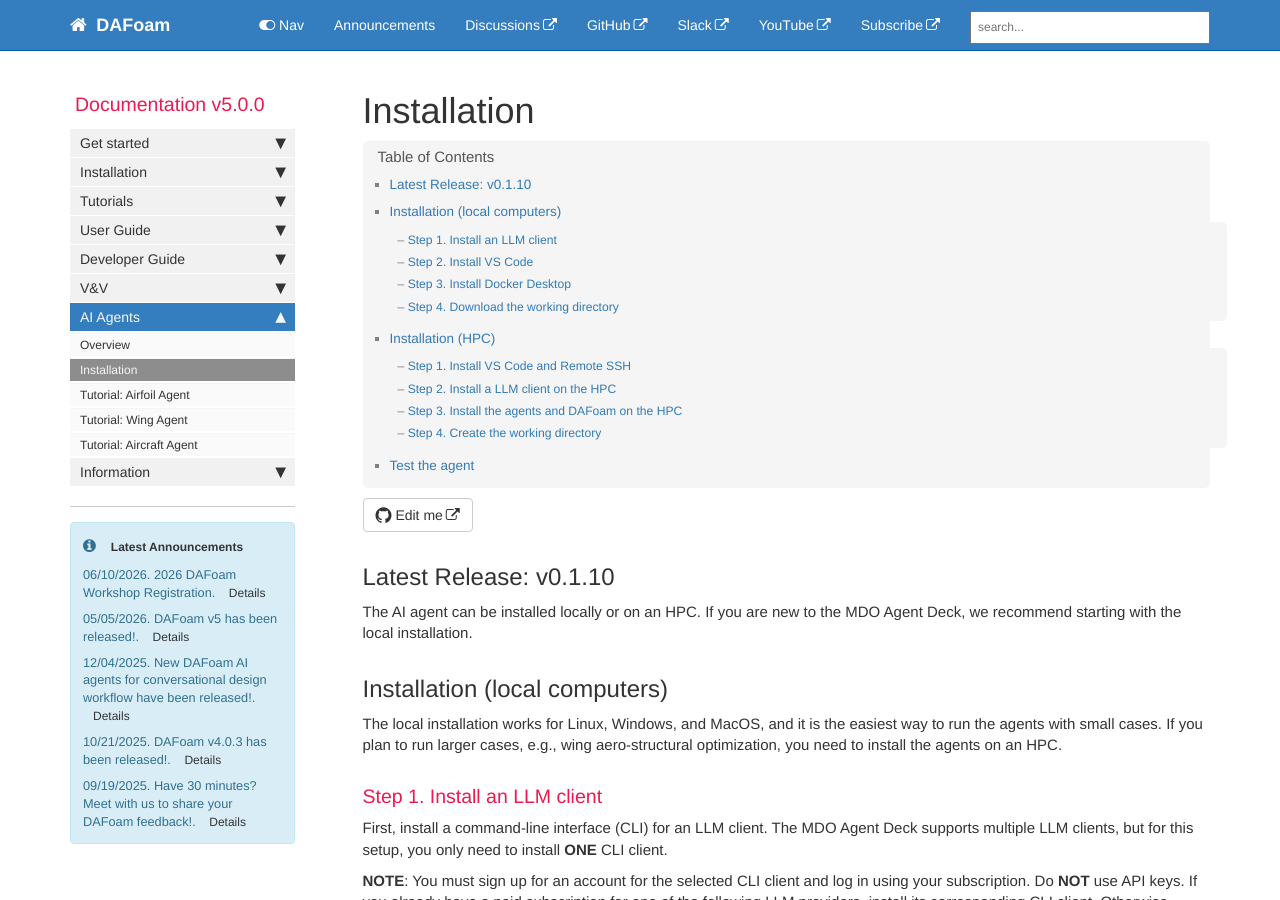
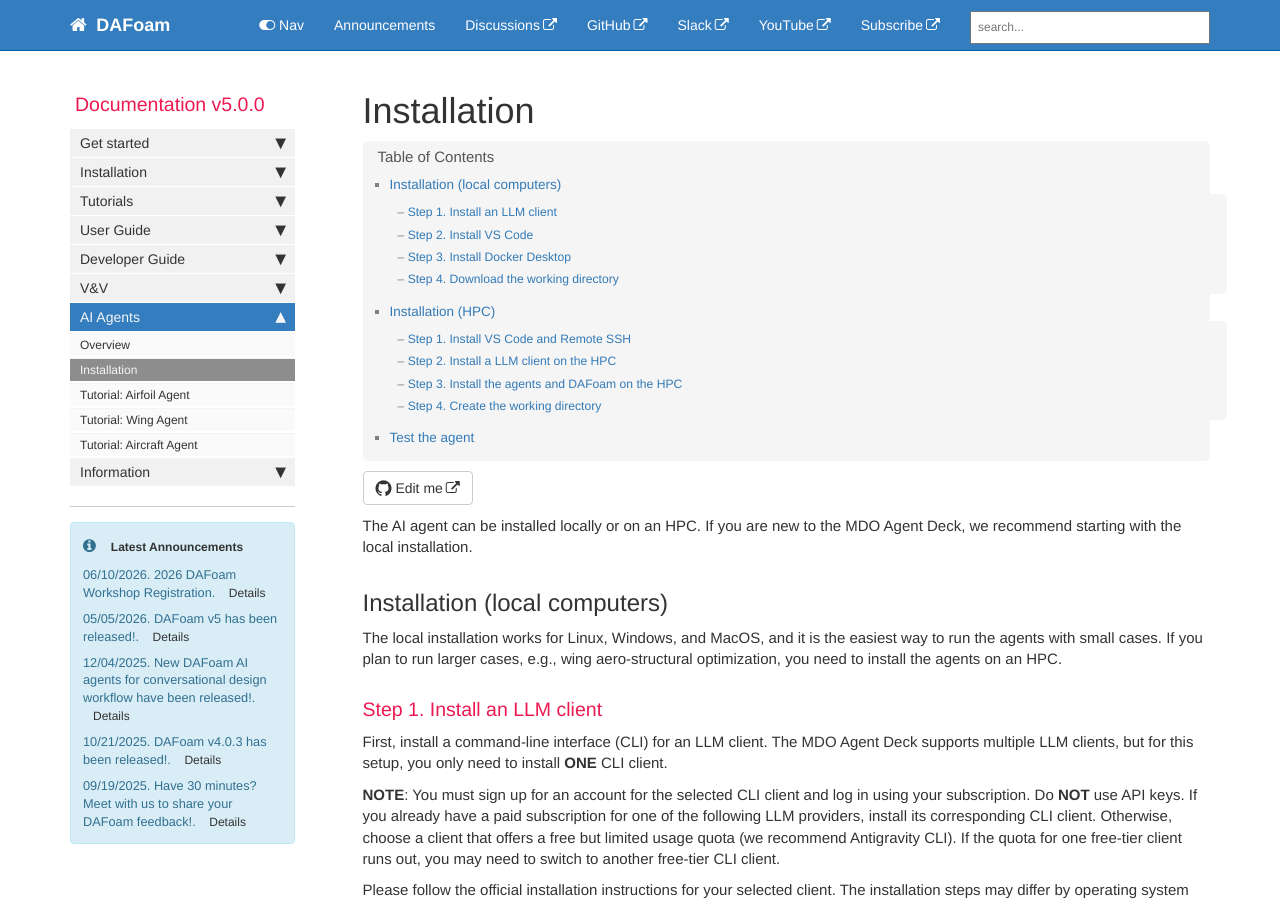
Before and after one commit to DAFoam/DAFoam.github.io, a Jekyll site: the page built from pages/mydoc/mydoc_ai_assistant_installation.md, in a window 1280 px wide and 900 px high. Built offline with Jekyll 4.4.1, drawn with Linux system fonts in a browser that asks for light colours; comment, search, counter and statistics services are not loaded.

Commit message:
content update

```diff
--- a/pages/mydoc/mydoc_ai_assistant_installation.md
+++ b/pages/mydoc/mydoc_ai_assistant_installation.md
@@ -6,8 +6,6 @@ sidebar: mydoc_sidebar
 permalink: ai-agent-installation.html
 folder: mydoc
 ---
-
-## Latest Release: v0.1.10
 
 The AI agent can be installed locally or on an HPC. If you are new to the MDO Agent Deck, we recommend starting with the local installation.
 
```
